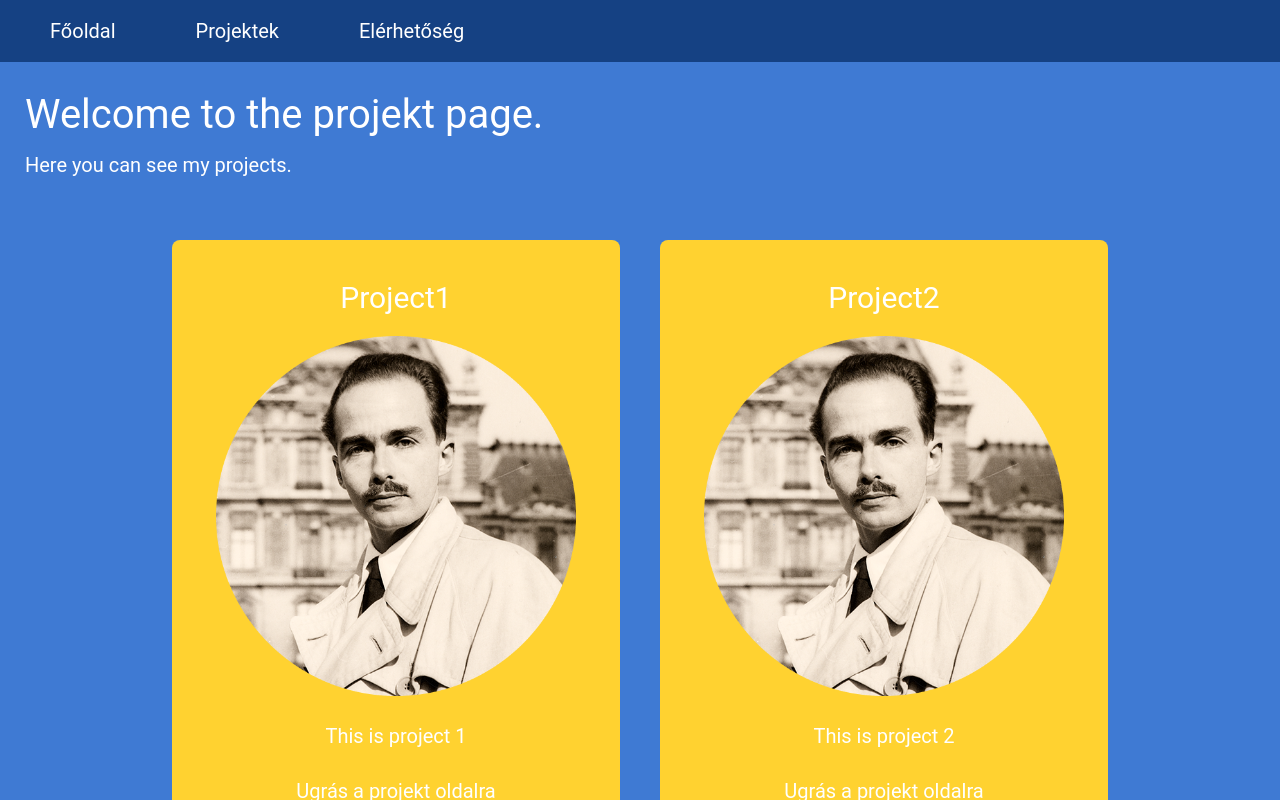
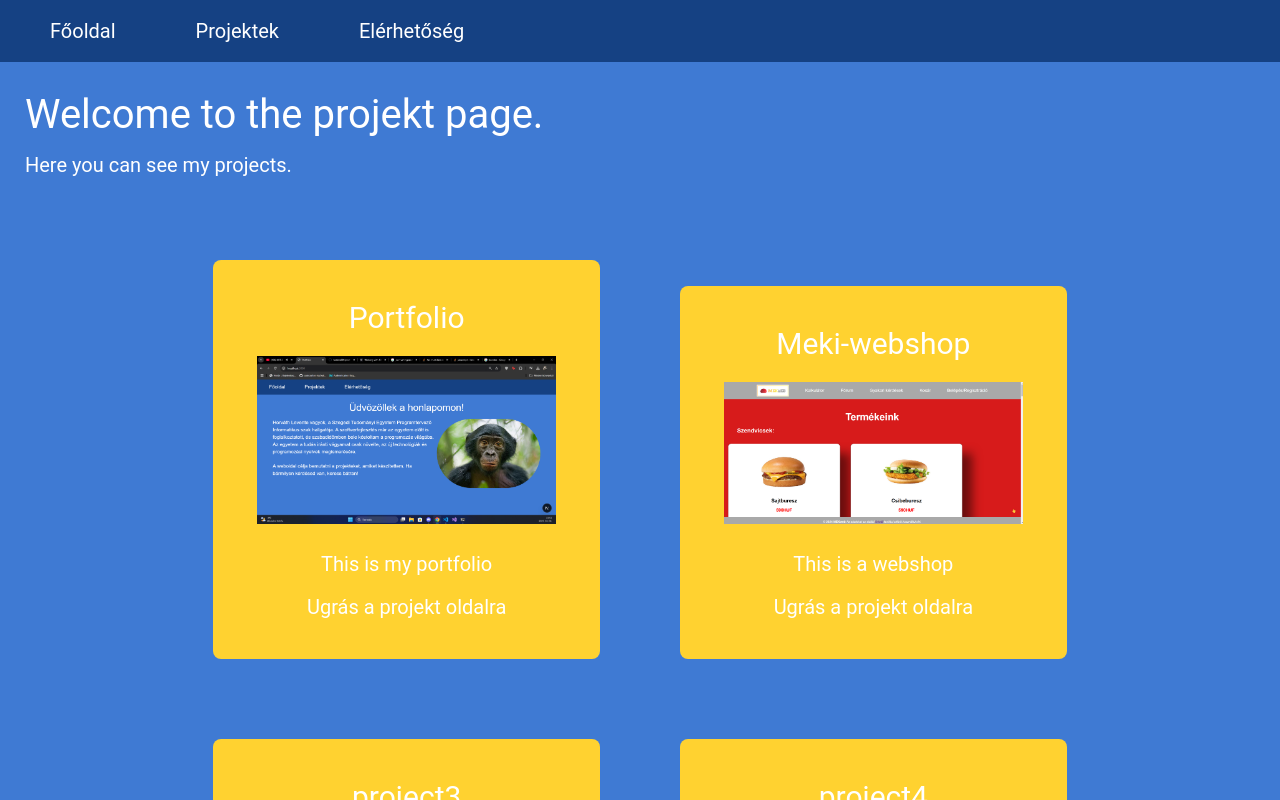
Before and after one commit to horleve001/portfolio, a Next.js app: page /Projekt in a window 1280 px wide. Shown: the top 800 px of the page. Built offline with nearby package versions, Linux system fonts and the light colour scheme.

Commit message:
Styling projekt page + adding photos

```diff
--- a/src/app/Projekt/page.js
+++ b/src/app/Projekt/page.js
@@ -5,6 +5,7 @@ export default function Projekt() {
     <div className="mt-15 p-5">
       <h1>Welcome to the projekt page.</h1>
       <p>Here you can see my projects.</p>
+
       <Projekt_List />
     </div>
   );
--- a/src/app/components/navigation.js
+++ b/src/app/components/navigation.js
@@ -29,15 +29,19 @@ export const Projekt_List = () => {
   const projekt_list = temp.projects.map((project) => (
     <div
       key={project.name}
-      className="bg-amber-300 inline-block p-8 text-white m-5 rounded-lg"
+      className="bg-amber-300 p-8 text-white m-10 rounded-lg inline-block w-1/3"
     >
       <h2 className="p-2 text-3xl">{project.name}</h2>
-      <img src={project.img} alt={project.name} className="w-96 h-96 p-3"></img>
+      <img
+        src={project.img}
+        alt={project.name}
+        className=" p-3 justify-center inline-block"
+      ></img>
       <p className="p-2">{project.description}</p>
       <p>
         <Link
           href={`/Projekt/${project.name}`}
-          className="hover:bg-blue-800 inline-block p-3"
+          className="hover:bg-blue-800 p-3"
         >
           Ugrás a projekt oldalra
         </Link>
@@ -47,7 +51,7 @@ export const Projekt_List = () => {
 
   return (
     <div className="text-center m-10">
-      <ul className="inline-block">{projekt_list}</ul>
+      <ul className="w-1/4 inline">{projekt_list}</ul>
     </div>
   );
 };
--- a/src/app/projects.json
+++ b/src/app/projects.json
@@ -1,16 +1,16 @@
 {
   "projects": [
     {
-      "name": "Project1",
-      "description": "This is project 1",
-      "img": "1937.png",
-      "link": "https://www.facebook.com/"
+      "name": "Portfolio",
+      "description": "This is my portfolio",
+      "img": "portfolio.png",
+      "link": "https://github.com/horleve001/portfolio"
     },
     {
-      "name": "Project2",
-      "description": "This is project 2",
-      "img": "1937.png",
-      "link": "https://www.facebook.com/"
+      "name": "Meki-webshop",
+      "description": "This is a webshop",
+      "img": "meki.png",
+      "link": "https://github.com/horleve001/Meki-webshop"
     },
     {
       "name": "project3",
```
Also changed, not shown: public/meki.png (added), public/portfolio.png (added).
